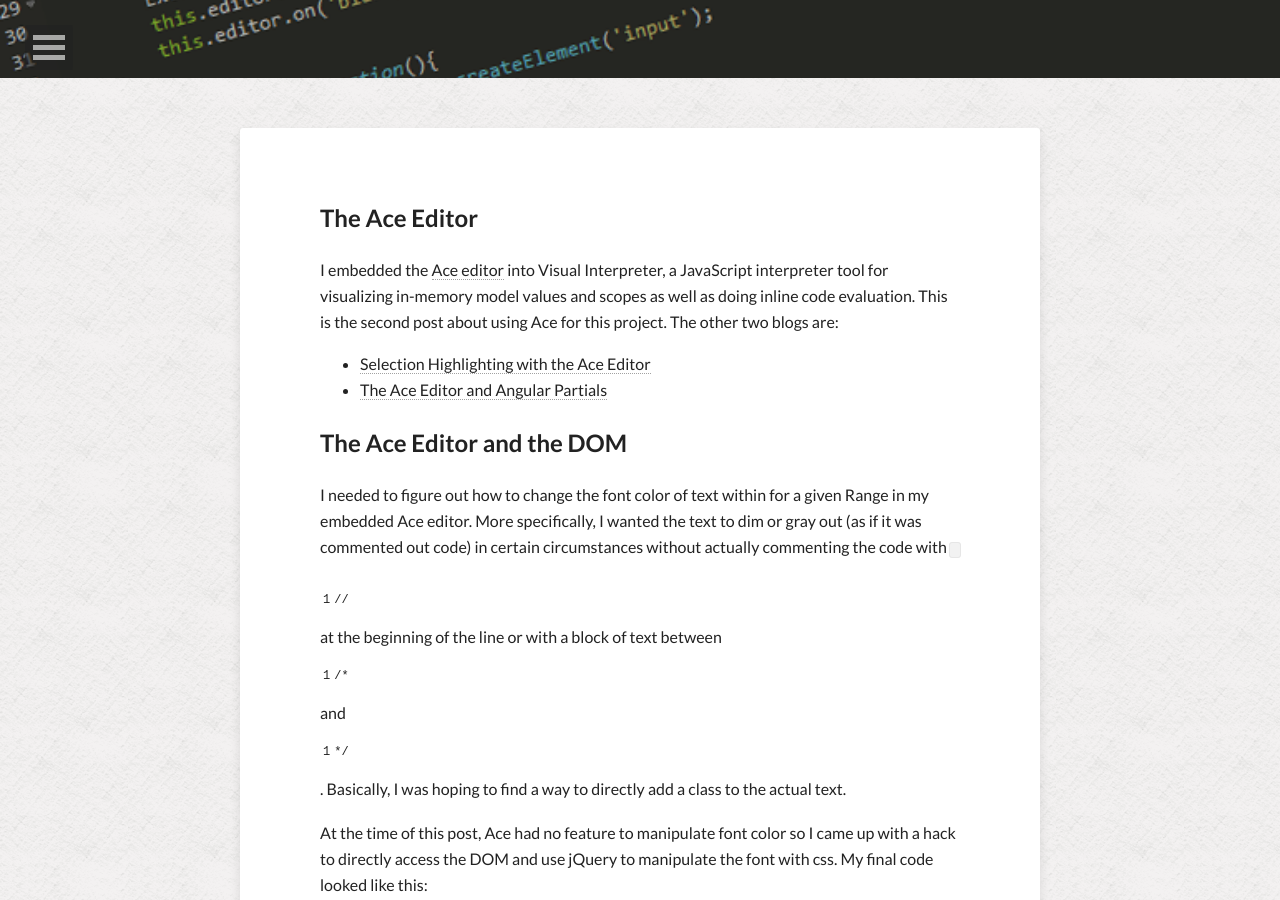
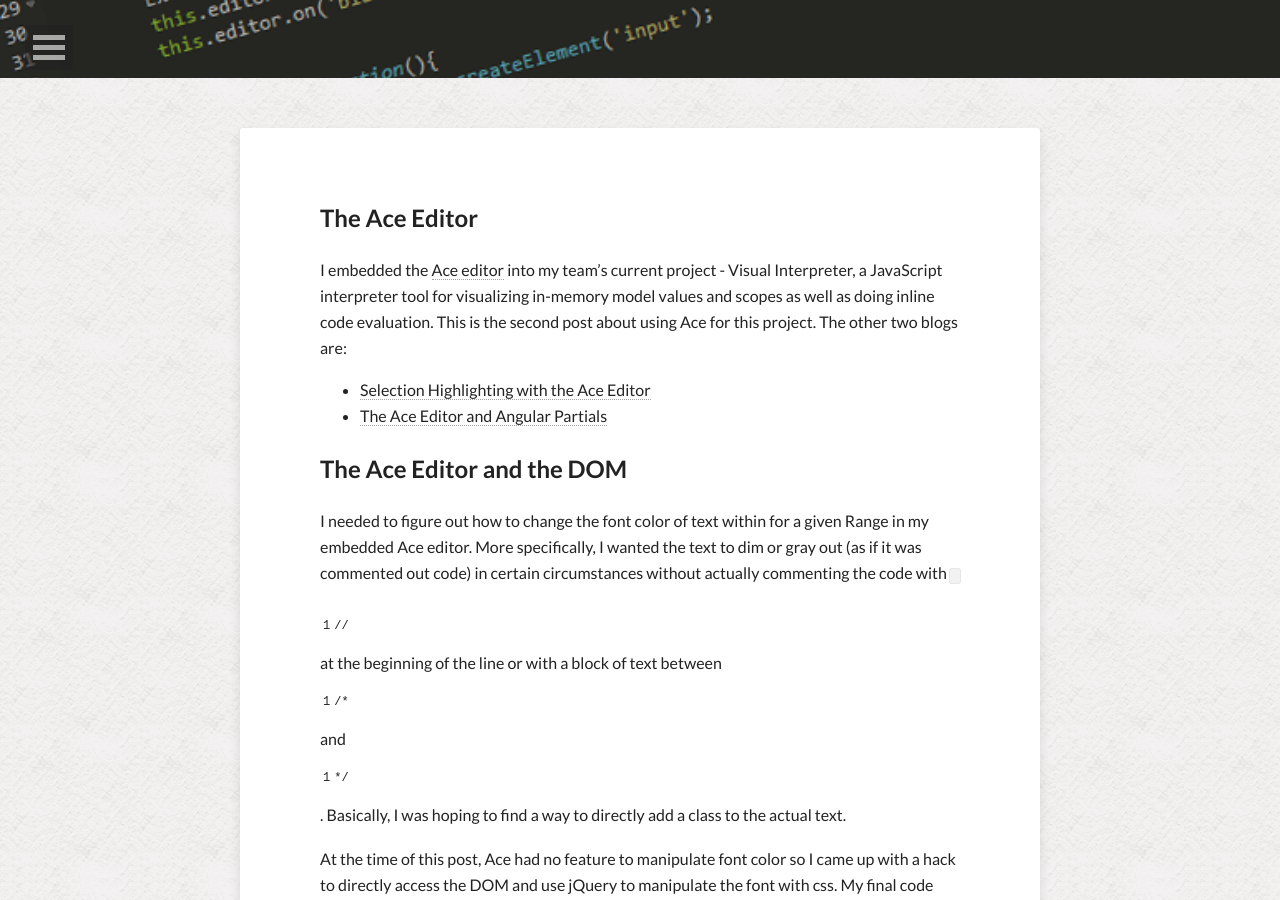
Before and after one commit to jgpettibone/jgpettibone.github.io, a Jekyll site: the page built from _posts/2014-03-12-ace-and-manipulating-font-colors.md, in a window 1280 px wide and 900 px high, scrolled down 322 px. Built offline with Jekyll 4.4.1, drawn with Linux system fonts in a browser that asks for light colours; nearby versions of some CDN libraries; comment, search, counter and statistics services are not loaded; some of the changed text lies outside the part shown.

Commit message:
One more change to intro of Ace

```diff
--- a/_posts/2014-03-12-ace-and-manipulating-font-colors.md
+++ b/_posts/2014-03-12-ace-and-manipulating-font-colors.md
@@ -11,7 +11,7 @@
 ---
 
 ## The Ace Editor
-I embedded the [Ace editor](http://ace.c9.io/#nav=about) into Visual Interpreter, a JavaScript interpreter tool for visualizing in-memory model values and scopes as well as doing inline code evaluation.  This is the second post about using Ace for this project.  The other two blogs are:
+I embedded the [Ace editor](http://ace.c9.io/#nav=about) into my team's current project - Visual Interpreter, a JavaScript interpreter tool for visualizing in-memory model values and scopes as well as doing inline code evaluation.  This is the second post about using Ace for this project.  The other two blogs are:
 
 * [Selection Highlighting with the Ace Editor](http://jgpettibone.github.io/ace-selection-highlighting/)
 * [The Ace Editor and Angular Partials](http://jgpettibone.github.io/ace-and-angular-partials/)
```
Also changed, not shown: _posts/2014-03-09-ace-selection-highlighting.md (+1 -1 lines), _posts/2014-03-21-ace-and-angular-partials.md (+1 -1 lines).
